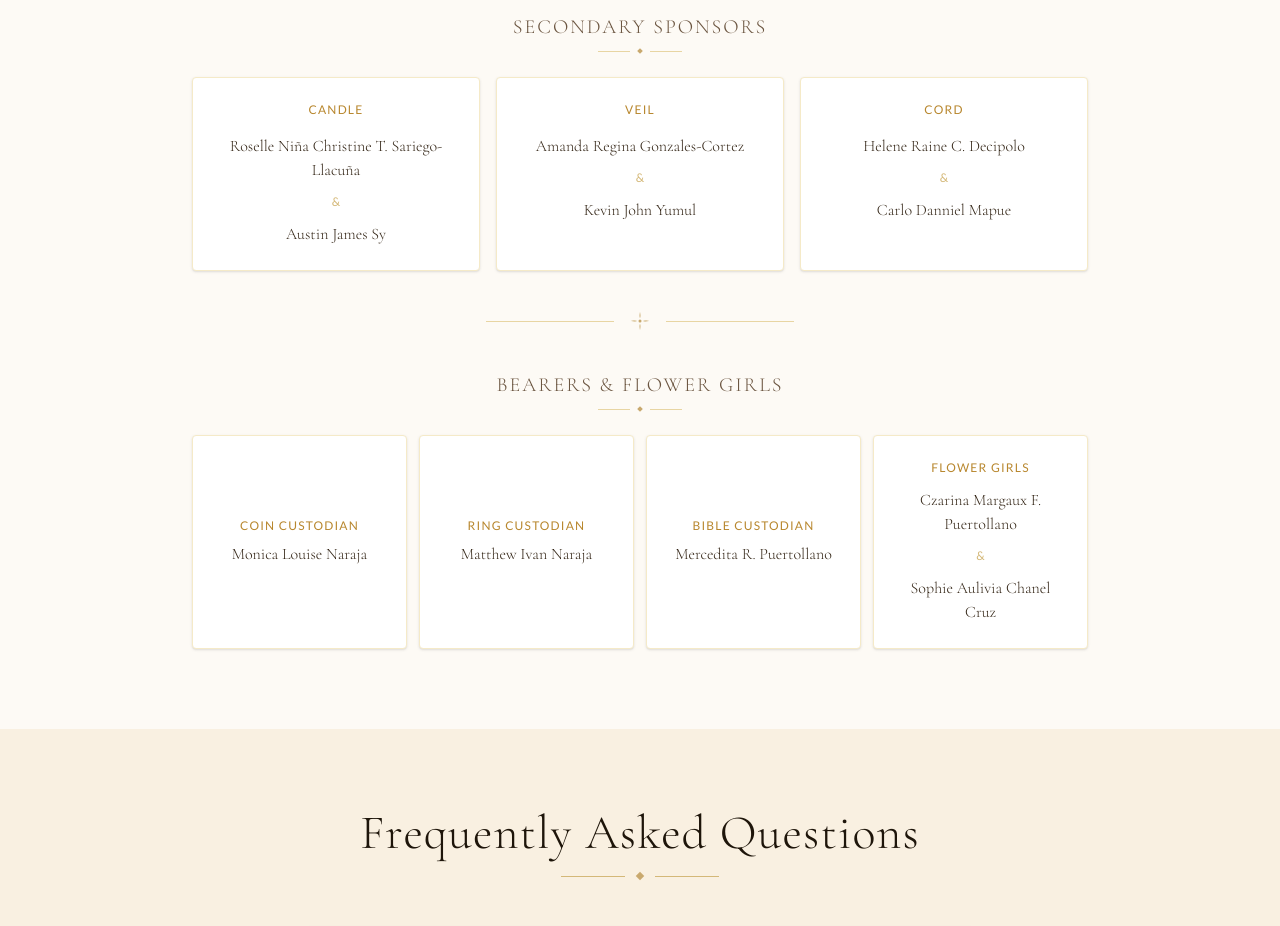
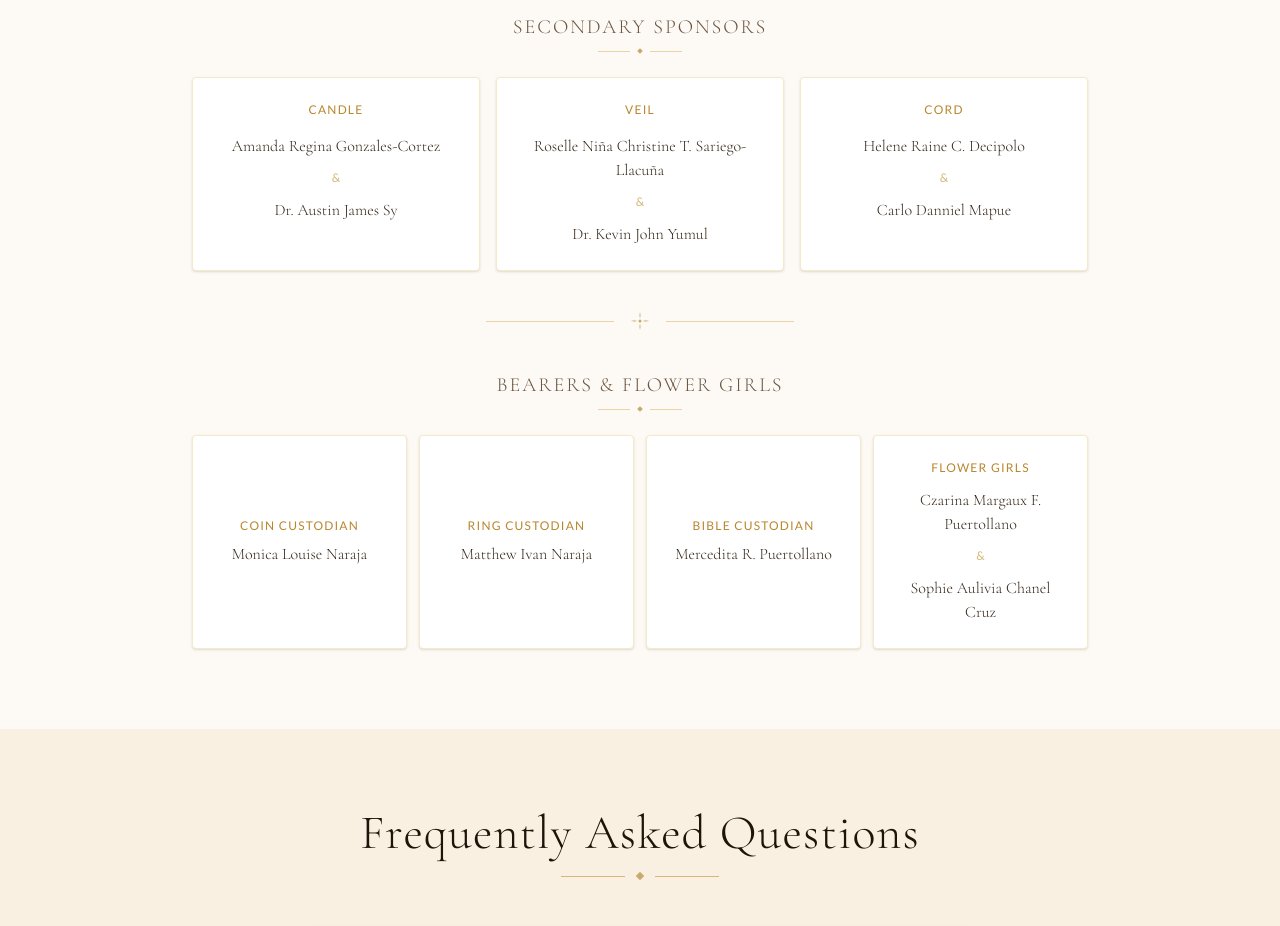
Before and after one commit to louienaraja/louie-joanna-wedding-invite, a React (Vite) app: page / in a window 1280 px wide. Shown: the part 8780-9706 px from the top of the page. Built offline with nearby package versions, Linux system fonts and the light colour scheme.

Commit message:
updated entourage names

```diff
--- a/src/sections/Entourage.jsx
+++ b/src/sections/Entourage.jsx
@@ -171,9 +171,9 @@ function Entourage() {
               Candle
             </p>
             <div className="space-y-3">
-              <NameEntry name="Roselle Niña Christine T. Sariego-Llacuña" />
+              <NameEntry name="Amanda Regina Gonzales-Cortez" />
               <div className="text-center text-gold-300 text-xs">&amp;</div>
-              <NameEntry name="Austin James Sy" />
+              <NameEntry name="Dr. Austin James Sy" />
             </div>
           </Card>
           <Card>
@@ -181,9 +181,9 @@ function Entourage() {
               Veil
             </p>
             <div className="space-y-3">
-              <NameEntry name="Amanda Regina Gonzales-Cortez" />
+              <NameEntry name="Roselle Niña Christine T. Sariego-Llacuña" />
               <div className="text-center text-gold-300 text-xs">&amp;</div>
-              <NameEntry name="Kevin John Yumul" />
+              <NameEntry name="Dr. Kevin John Yumul" />
             </div>
           </Card>
           <Card>
```
